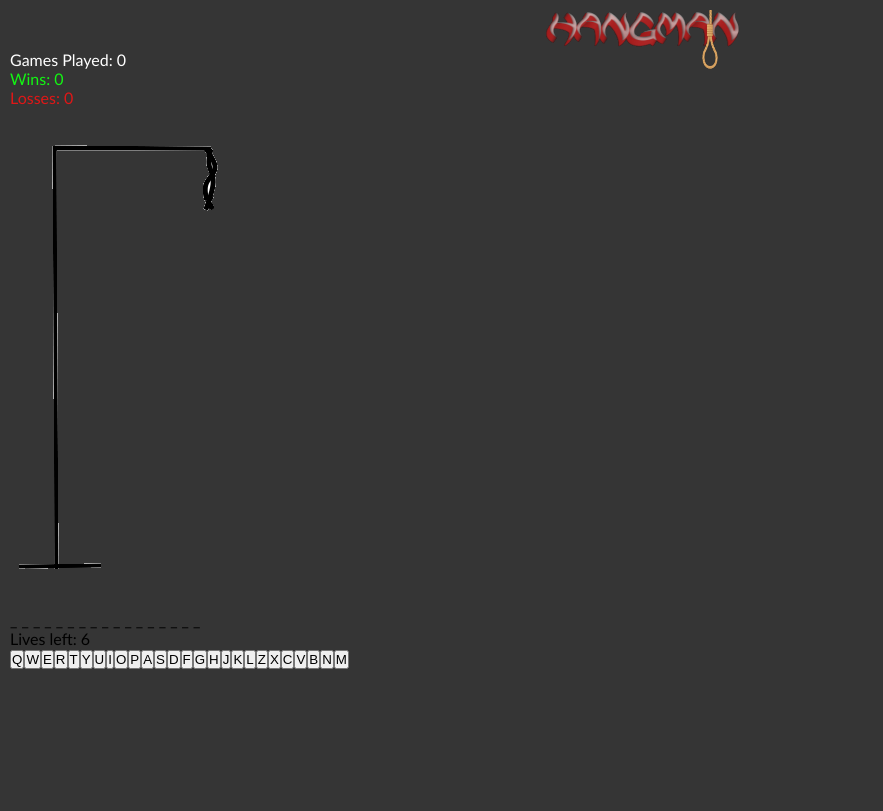
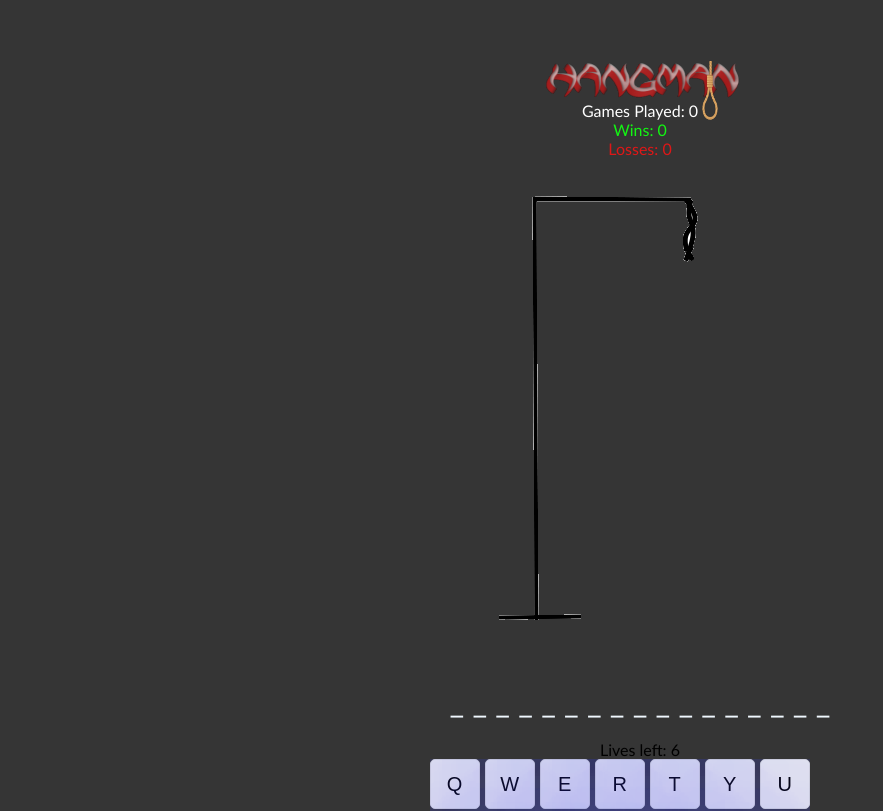
Before and after one commit to kestgrig/hangman-game-react, a React (Vite) app: page / in a window 1280 px wide. Shown: the top 811 px of the page, without its empty margins (0-883 px from the left). Built offline with nearby package versions, Linux system fonts and the light colour scheme.

Commit message:
somestyle

```diff
--- a/src/App.jsx
+++ b/src/App.jsx
@@ -1,4 +1,5 @@
 import { useState, useEffect, useCallback } from 'react';
+import styles from './App.module.css';
 
 import { LivesLeft } from './components/livesLeft/LivesLeft';
 import { Header } from './components/header/Header';
@@ -88,19 +89,21 @@ function App() {
 
 
   return (
-    <div className="game-container">
+    <div className={styles.gameContainer}>
       <Header />
+      <div className={styles.centeredContent}>
         <Scoreboard wins={wins} losses={losses} />
         <Gallows lives={lives} />
         <GuessWords word={displayedWord} guessedLetters={guessedLetters} />
         <LivesLeft lives={lives} />
         <Keyboard handleGuess={handleGuess} guessedLetters={guessedLetters} word={word} disabled={gameOver} />
         {gameOver && (
-        <div className="game-over-message">
+          <div className={styles.gameMessage}>
             <p>{win ? 'Congratulations! You won!' : 'Game Over! You lost!'}</p>
-          <button onClick={resetGame}>Start a new game</button>
+            <button className={styles.newGameButton} onClick={resetGame}>Start a new game</button>
           </div>
         )}
+      </div>
     </div>
   );
 }
--- /dev/null
+++ b/src/App.module.css
@@ -0,0 +1,36 @@
+.gameContainer {
+    display: flex;
+    flex-direction: column;
+    align-items: center;
+    justify-content: center;
+    height: 100vh;
+    padding: 20px;
+    box-sizing: border-box;
+}
+
+.centeredContent {
+    text-align: center;
+}
+
+
+.gameMessage {
+    display: flex;
+    position: absolute;
+    width: 300px;
+    height: 300px;
+    justify-content: center;
+    flex-direction: column;
+    align-items: center;
+    font-size: 20px;
+    background-color: #9def23;
+    border: 1px solid #ddd;
+    border-radius: 5px;
+    cursor: pointer;
+    user-select: none;
+    gap: 100px;
+}
+
+.newGameButton {
+    width: 100px;
+    height: 70px;
+}
--- a/src/components/guessWords/GuessWords.module.css
+++ b/src/components/guessWords/GuessWords.module.css
@@ -1,11 +1,9 @@
-.word {
+.wordDisplay {
     display: flex;
     align-items: center;
+    justify-content: center;
     font-size: 32px;
+    margin: 20px;
+    color: aliceblue;
 
 }
-.letter {
-    margin: 10px 0;
-    gap: 10px;
-
-}
--- a/src/components/keyboard/Keyboard.module.css
+++ b/src/components/keyboard/Keyboard.module.css
@@ -0,0 +1,26 @@
+.keyboard {
+    display: flex;
+    flex-wrap: wrap;
+    justify-content: center;
+    align-items: center;
+    width: 380px;
+    height: auto;
+    gap: 5px;
+    position: absolute;
+    overflow: hidden;
+}
+
+button {
+    display: flex;
+    width: 50px;
+    height: 50px;
+    justify-content: center;
+    align-items: center;
+    font-size: 20px;
+    background-color: #f0f0f0;
+    border: 1px solid #ddd;
+    border-radius: 5px;
+    cursor: pointer;
+    user-select: none;
+    filter: drop-shadow(0 1em 5em #646cff);
+}
```
Also changed, not shown: src/App.css (deleted), 1 other file (tests, documents, lock files or other folders). Lines whose indentation alone changed are shown as unchanged.
